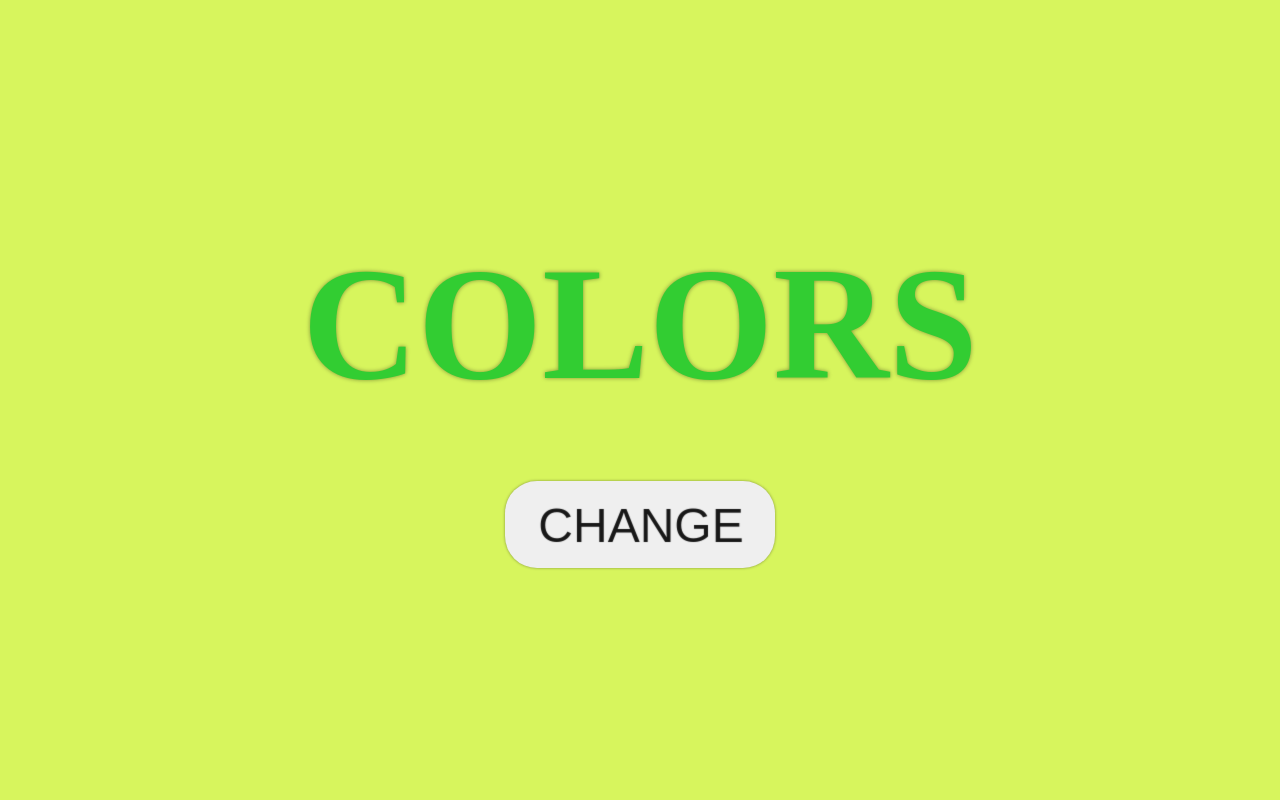
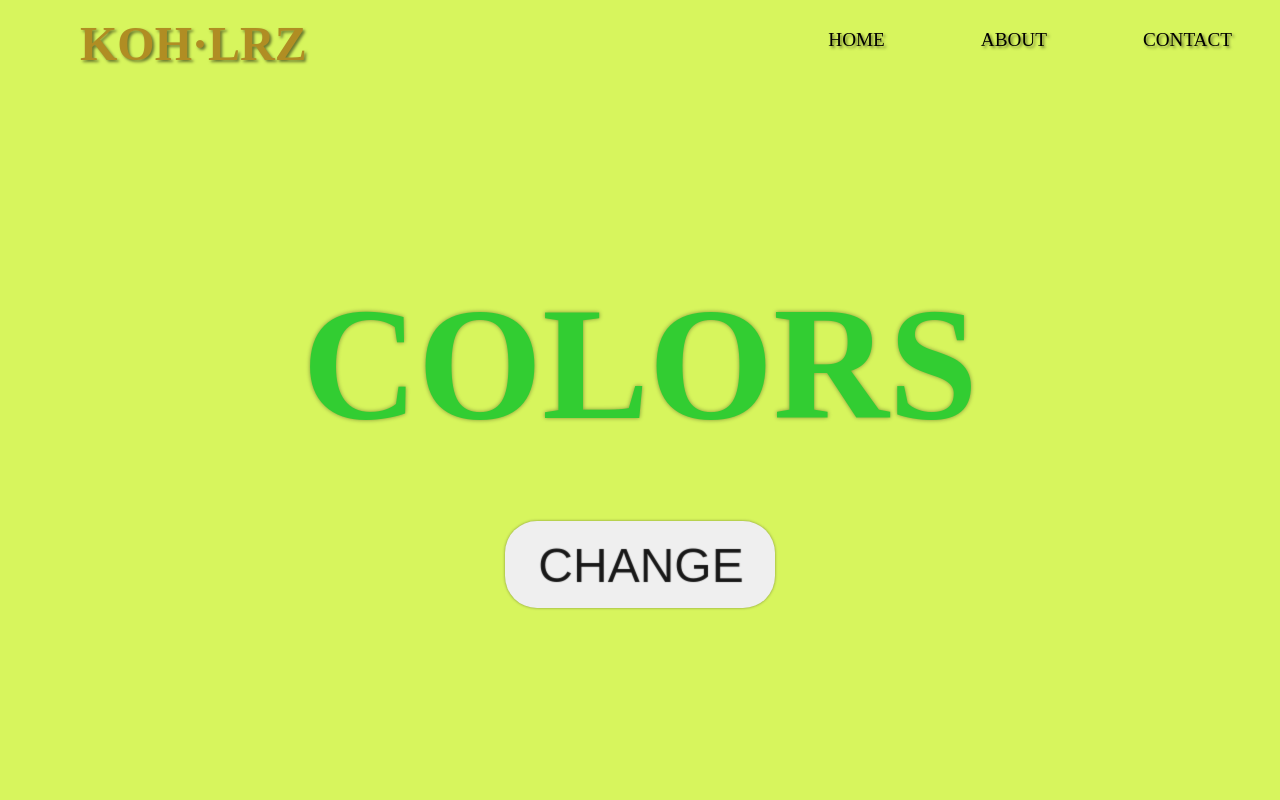
Before and after one commit to robonexx/colors, a plain HTML site: page index.html in a window 1280 px wide. Shown: the top 800 px of the page. Drawn offline with Linux system fonts and the light colour scheme.

Commit message:
added logo, header, nav and then some

```diff
--- a/app.js
+++ b/app.js
@@ -1,7 +1,10 @@
-const header = document.querySelector('.colorHeadline')
+const headline = document.querySelector('.colorHeadline')
+const logo = document.querySelector('.logo')
+/* const nav = document.querySelector('.nav') */
 const btn = document.querySelector('.btn')
 const wrapper = document.querySelector('.wrapper')
 const body = document.querySelector('body')
+
 
 btn.addEventListener('click', () => {
 
@@ -10,15 +13,16 @@ btn.addEventListener('click', () => {
     }
 
     bodyColor = `rgb(${randomColor()}, ${randomColor()}, ${randomColor()}) `;
-    headerColor = `rgb(${randomColor()}, ${randomColor()}, ${randomColor()})`;
+    headlineColor = `rgb(${randomColor()}, ${randomColor()}, ${randomColor()})`;
     btnColor = `rgb(${randomColor()}, ${randomColor()}, ${randomColor()})`;
     wrapperColor = `rgb(${randomColor()}, ${randomColor()}, ${randomColor()})`;
+    navColor = `rgb(${randomColor()}, ${randomColor()}, ${randomColor()})`;
 
     body.style.backgroundColor = bodyColor;
     wrapper.style.backgroundColor = wrapperColor;
-    header.style.color = headerColor;
+    headline.style.color = headlineColor;
+    logo.style.color = headlineColor;
     btn.style.backgroundColor = btnColor;
-    btn.innerHTML.style.color = btnColor;
 });
 
 const colors = ['sectionZero', 'sectionOne', 'sectionTwo', 'sectionThree', 'sectionFour']
--- a/index.html
+++ b/index.html
@@ -8,6 +8,20 @@
     <title>colors</title>
 </head>
 <body>
+    <header>
+
+        <div>
+            <h2 class="logo">koh·lrz</h2>
+        </div>
+        <nav class="nav">
+            <ul>
+                <li><a href="home">HOME</a></li>
+                <li><a href="about">ABOUT</a></li>
+                <li><a href="contact">CONTACT</a></li>
+            </ul>
+
+        </nav>
+    </header>
 
     <div class="wrapper">
 
--- a/style.css
+++ b/style.css
@@ -13,10 +13,64 @@ body {
     transition: 0.4s ease-in all;
 }
 
+header {
+  width: 100%;
+  height: 10vh;
+  position: absolute;
+  top: 0;
+  left: 0;
+  z-index: 10;
+  display: flex;
+  flex-direction: row;
+  justify-content: space-between;
+}
+
+header h2 {
+  font-size: 3rem;
+  margin: 1rem 5rem;
+  text-transform: uppercase;
+  text-shadow: 2px 2px 3px rgba(0,0,0,0.5);
+}
+
+nav {
+  border-radius: 800% 100% 0% 0%;
+  width: 50vw;
+
+}
+ul {
+  width: 100%;
+  height: 100%;
+  display: flex;
+  flex-direction: row;
+  justify-content: flex-end;
+  align-items: center;
+
+}
+li {
+  list-style: none;
+  font-size: 1.2rem;
+  margin: 1rem 3rem;
+}
+li a {
+  text-decoration: none;
+  color: black;
+  text-shadow: 2px 2px 3px rgba(0,0,0,0.5);
+}
+li:hover{
+  transform: scale(1.2) rotateX(180deg);
+
+}
+li a:hover {
+  text-decoration: none;
+  color: rgb(31, 30, 30);
+  text-shadow: 2px 2px 3px rgba(0,0,0,0.5);
+}
+
 .wrapper {
 
     width: 100%;
-    height: 100vh;
+    height: 90vh;
+    margin-top: 10vh;
     display: flex;
     flex-direction: column;
     justify-content: center;
```
